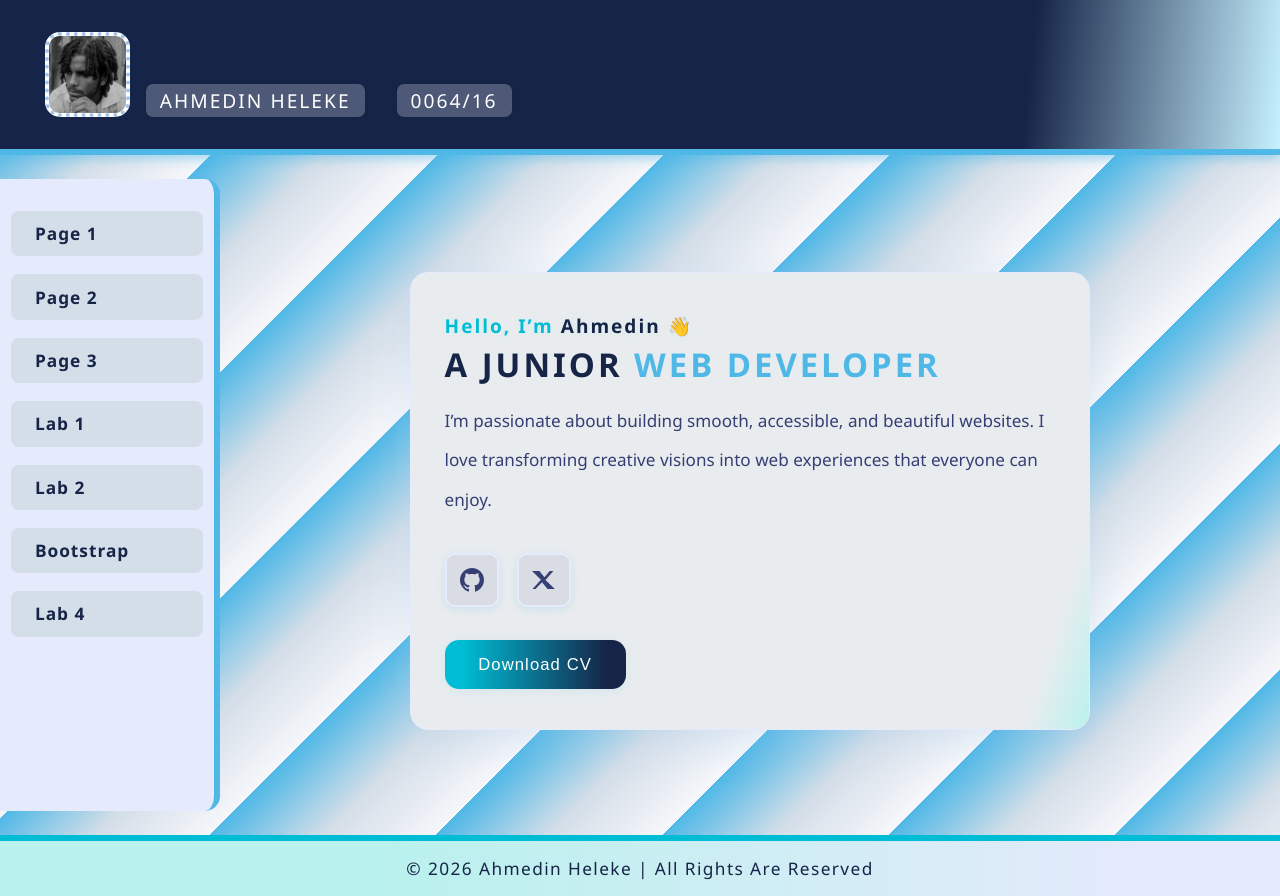
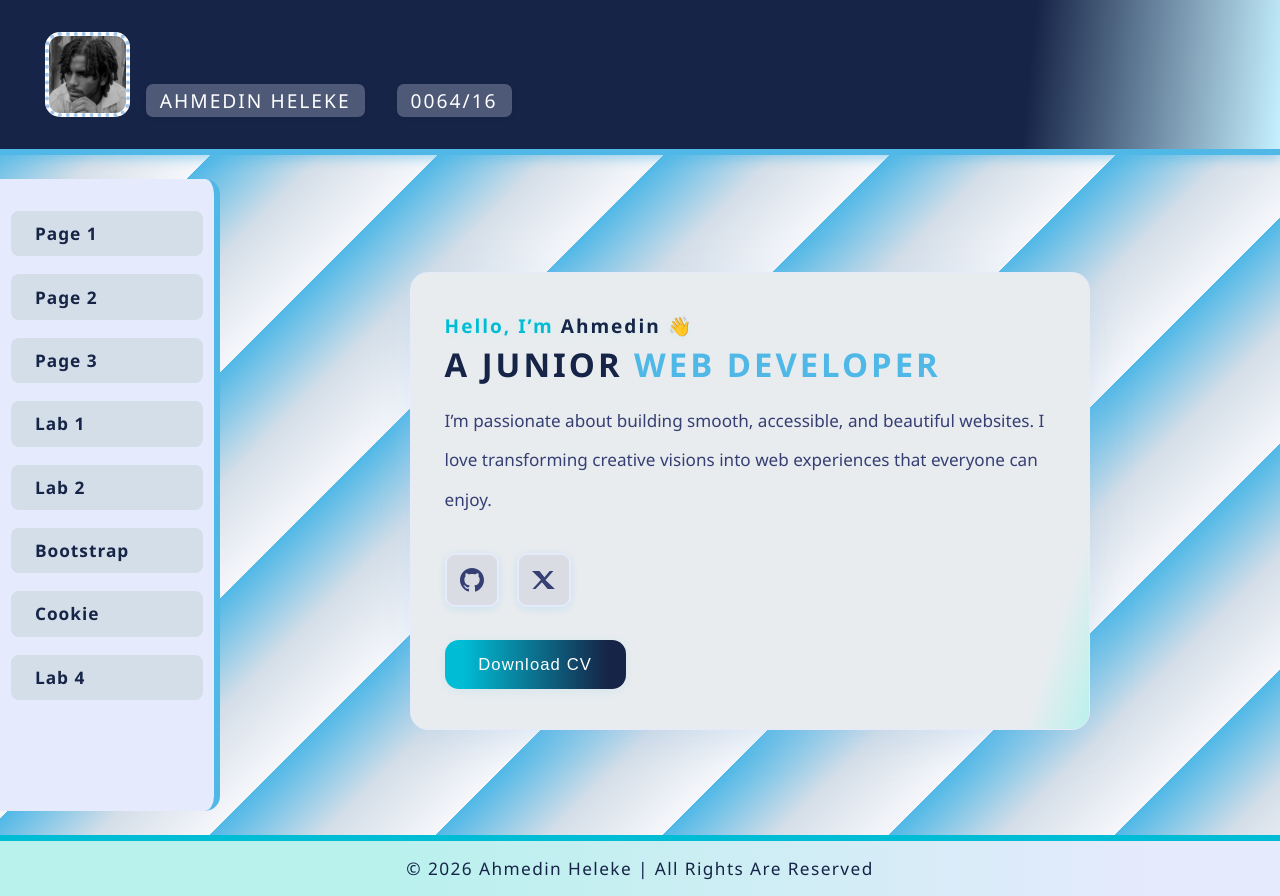
Before and after one commit to mahirpingo/web-learning, a plain HTML site: page index.html in a window 1280 px wide. Drawn offline with Linux system fonts and the light colour scheme.

Commit message:
Update index.html

```diff
--- a/index.html
+++ b/index.html
@@ -261,6 +261,7 @@
         <li><a href="lab1.html">Lab 1</a></li>
         <li><a href="lab2.html">Lab 2</a></li>
         <li><a href="bootstrap_animated_search_bar.html">Bootstrap</a></li>
+        <li><a href="Cookie">Cookie</a></li>
         <li><a href="#">Lab 4</a></li>
       </ul>
     </nav>
```
